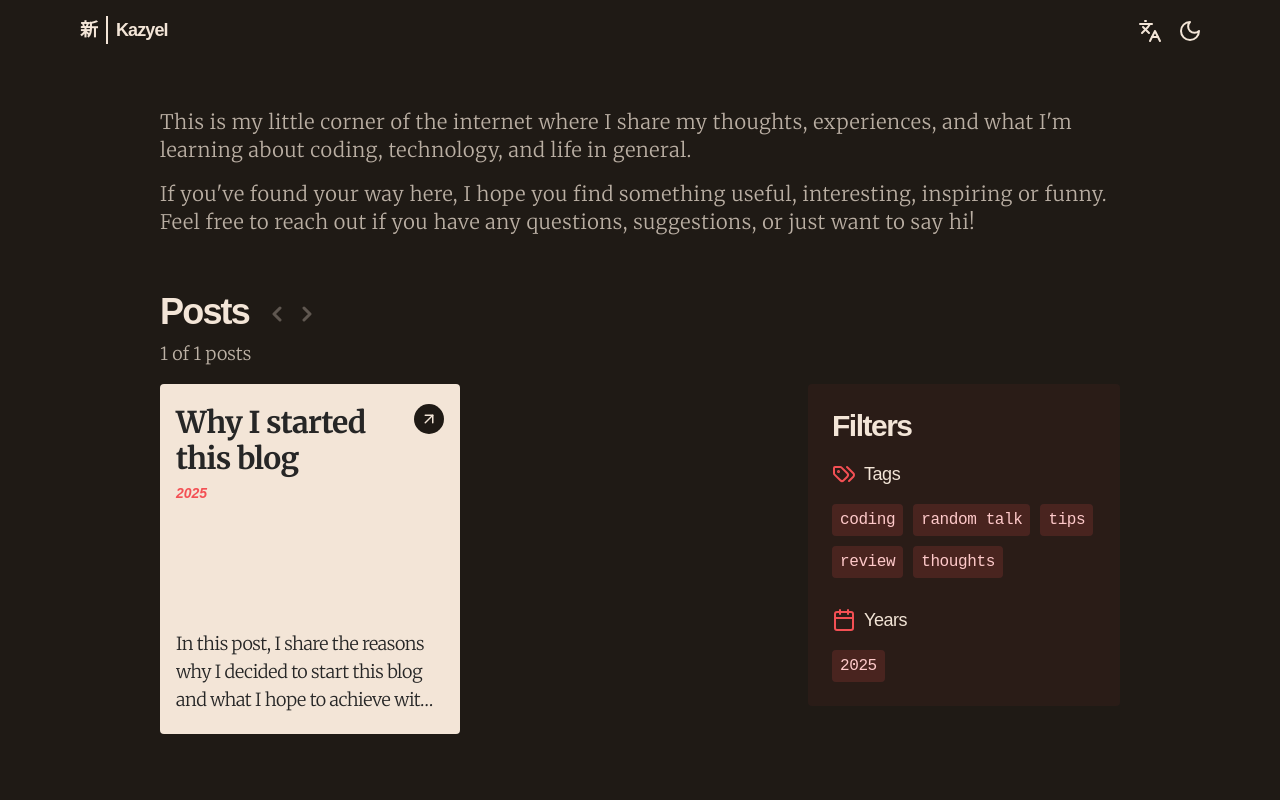
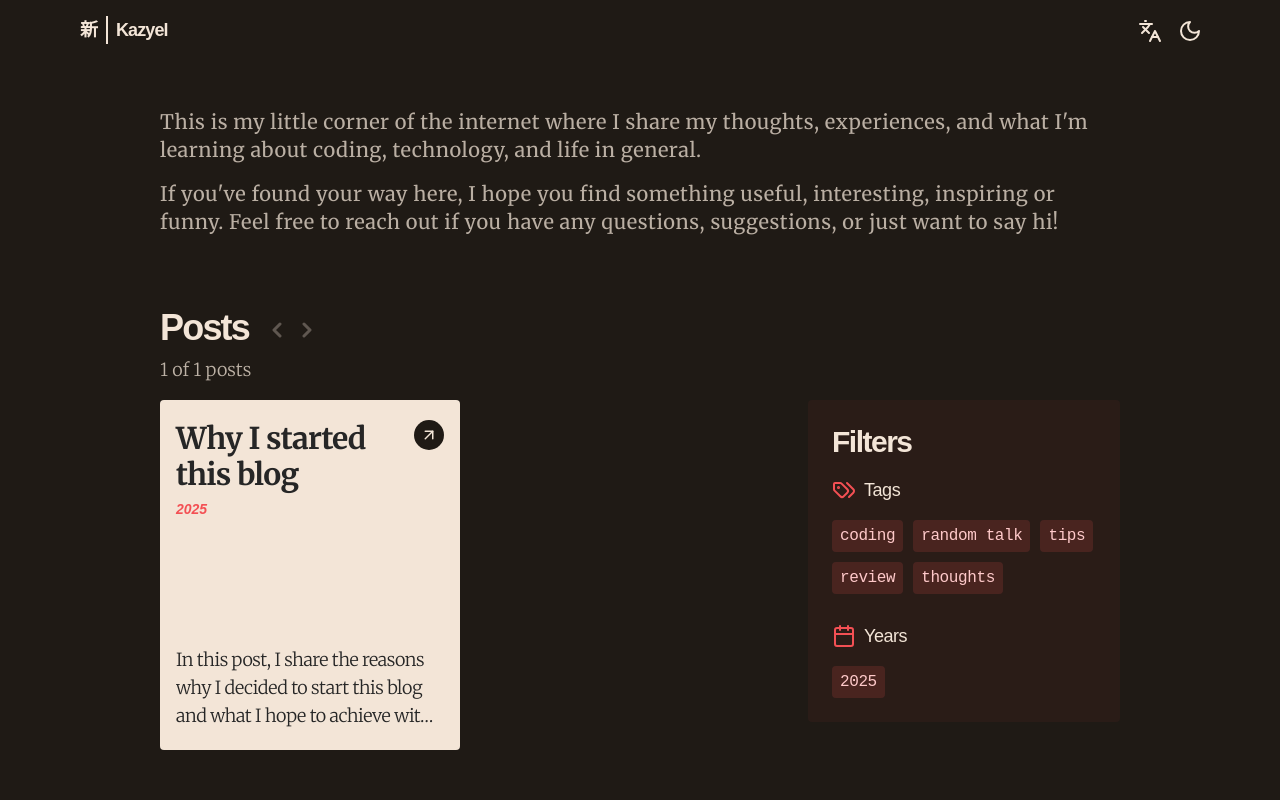
Before and after one commit to Kazyel/dojo, a React (Vite) app in the folder apps/web/: page / in a window 1280 px wide. Shown: the top 800 px of the page. Built offline with nearby package versions, Linux system fonts and the light colour scheme; a web font is replaced by a local one.

Commit message:
fix(lang): language switching is working properly now

```diff
--- a/apps/web/src/components/main/navbar/language-menu.tsx
+++ b/apps/web/src/components/main/navbar/language-menu.tsx
@@ -23,11 +23,13 @@ export function LanguageMenu() {
   const changeLanguage = (languageCode: string) => {
     if (localStorage.getItem("preferred-language")) {
       localStorage.setItem("preferred-language", languageCode);
+    } else {
+      localStorage.setItem("preferred-language", languageCode);
     }
 
     i18n.changeLanguage(languageCode);
     router.invalidate();
-  }
+  };
 
   return (
     <div className="relative inline-block" ref={ref}>
@@ -52,8 +54,8 @@ export function LanguageMenu() {
             animate={{ opacity: 1, y: 0 }}
             transition={{ duration: 0.15 }}
             exit={{ opacity: 0 }}
-            className="absolute -right-8 xl:left-0 mt-5 w-36 bg-popover border border-foreground/5 rounded shadow-sm z-50 overflow-hidden">
-
+            className="absolute -right-8 xl:left-0 mt-5 w-36 bg-popover border border-foreground/5 rounded shadow-sm z-50 overflow-hidden"
+          >
             {SUPPORTED_LANGUAGES.map(({ code, name, icon: Icon }) => (
               <li key={code}>
                 <button
--- a/apps/web/src/components/main/posts/post-tags.tsx
+++ b/apps/web/src/components/main/posts/post-tags.tsx
@@ -33,8 +33,7 @@ export function PostTag({ type, tag }: PostTagsProps) {
         "bg-acc-gold/40 dark:text-red-200 dark:bg-acc-red/15",
         "hover:bg-acc-gold/70 dark:hover:bg-acc-red/35 transition-all duration-100",
 
-        isSelected() &&
-          "bg-acc-gold/70 hover:bg-acc-gold/40 dark:bg-acc-red/35 dark:hover:bg-acc-red/15 font-semibold"
+        isSelected() && "bg-acc-gold/70 dark:bg-acc-red/35 font-semibold"
       )}
       onClick={() => {
         if (isTag) {
--- a/apps/web/src/main.tsx
+++ b/apps/web/src/main.tsx
@@ -5,8 +5,8 @@ import { routeTree } from "@/routeTree.gen";
 import Loader from "@/components/main/loader";
 import { NotFound } from "@/components/main/not-found";
 
-import "@/lib/i18n/i18n.ts";
-import "@/index.css"
+import "@/lib/i18n/i18n";
+import "@/index.css";
 
 const router = createRouter({
   routeTree,
--- a/apps/web/src/routes/index.tsx
+++ b/apps/web/src/routes/index.tsx
@@ -4,10 +4,10 @@ import { createFileRoute } from "@tanstack/react-router";
 import { z } from "zod";
 
 import type { Post } from "@/lib/types";
-import postsJson from "@/lib/content/posts.json";
 import { useURLSync } from "@/lib/hooks/use-url-sync";
 import { usePostsStore } from "@/lib/store/use-posts-store";
 import { useIsMobile } from "@/lib/hooks/use-is-mobile";
+import postsJson from "@/lib/content/posts.json";
 
 import { PostCard } from "@/components/main/posts/post-card";
 import { PostFilters } from "@/components/main/posts/post-filters";
@@ -38,13 +38,13 @@ function HomeComponent() {
 
   return (
     <main className="mx-auto max-w-5xl px-8 py-6 font-merriweather">
-      <section className="mt-0 sm:mt-6 space-y-10">
+      <section className="mt-0 sm:mt-6 space-y-14">
         <div className="space-y-4 rounded">
-          <p className="text-base sm:text-xl text-muted-foreground text-pretty tracking-wide font-light">
+          <p className="text-base sm:text-xl text-muted-foreground text-pretty tracking-wide">
             {t("home.my_corner")}
           </p>
 
-          <p className="text-base sm:text-xl text-muted-foreground text-pretty tracking-wide font-light">
+          <p className="text-base sm:text-xl text-muted-foreground text-pretty tracking-wide">
             {t("home.greeting")}
           </p>
         </div>
@@ -54,11 +54,12 @@ function HomeComponent() {
 
       <section className="grid grid-cols-1 sm:grid-cols-2 lg:grid-cols-3 gap-3 relative">
         <div className="flex items-center justify-center gap-5 flex-wrap col-span-1 sm:col-span-2 lg:col-span-2 lg:justify-start">
-          {postsData.current.length === 0 || !currentPosts && (
-            <p className="font-semibold text-lg text-foreground py-10 mx-auto">
-              {t("posts.no_posts_found")}
-            </p>
-          )}
+          {postsData.current.length === 0 ||
+            (!currentPosts && (
+              <p className="font-semibold text-lg text-foreground py-10 mx-auto">
+                {t("posts.no_posts_found")}
+              </p>
+            ))}
 
           {paginatedPosts.map((post, index) => {
             return <PostCard post={post} index={index} key={index} />;
```
Also changed, not shown: 1 other file (tests, documents, lock files or other folders).
